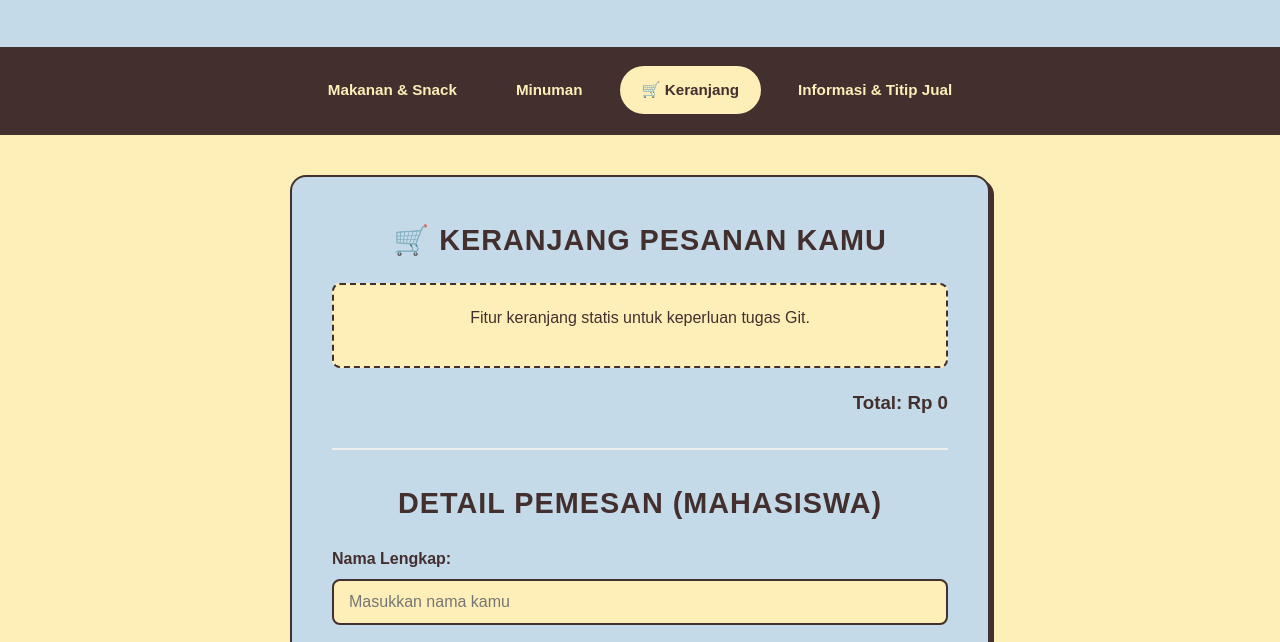
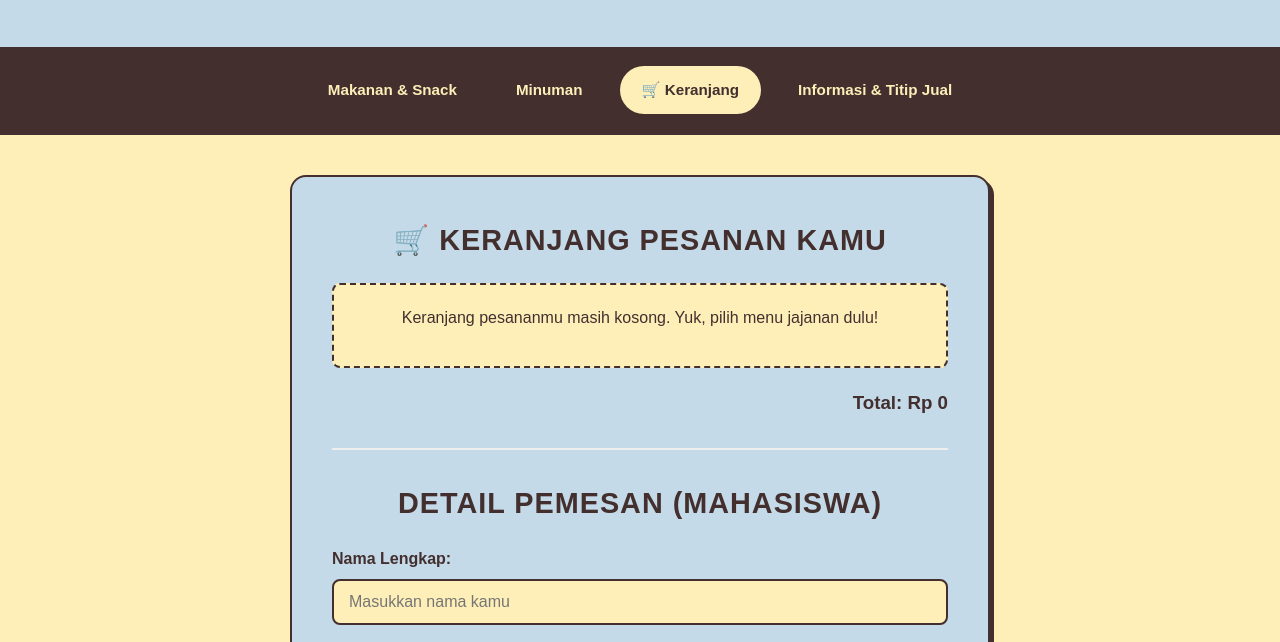
Before and after one commit to keisntkey/Tugas-HTML-kantin, a plain HTML site: page index.html in a window 1280 px wide. Shown: the part 158-800 px from the top of the page. Drawn offline with Linux system fonts and the light colour scheme.

Commit message:
Mengubah teks pada tampilan keranjang kosong

```diff
--- a/index.html
+++ b/index.html
@@ -24,7 +24,7 @@
         <div class="info-section">
             <h2>🛒 Keranjang Pesanan Kamu</h2>
             <div id="daftar-pesanan">
-                <p>Fitur keranjang statis untuk keperluan tugas Git.</p>
+                <p>Keranjang pesananmu masih kosong. Yuk, pilih menu jajanan dulu!</p>
             </div>
             <h3 style="text-align: right; color: var(--primary-color);">Total: <span id="total-harga">Rp 0</span></h3>
             <hr style="border: 1px solid #eee; margin: 30px 0;">
```
